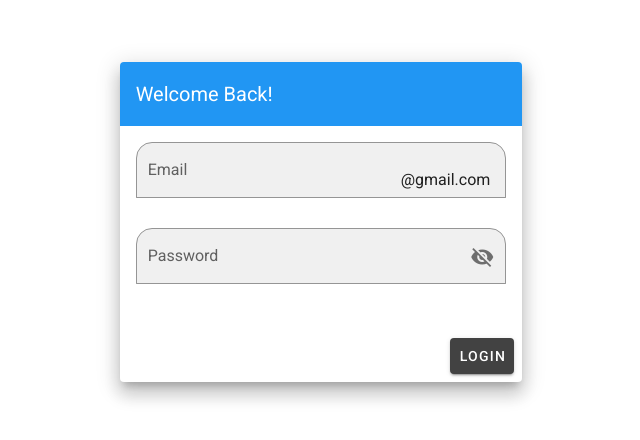
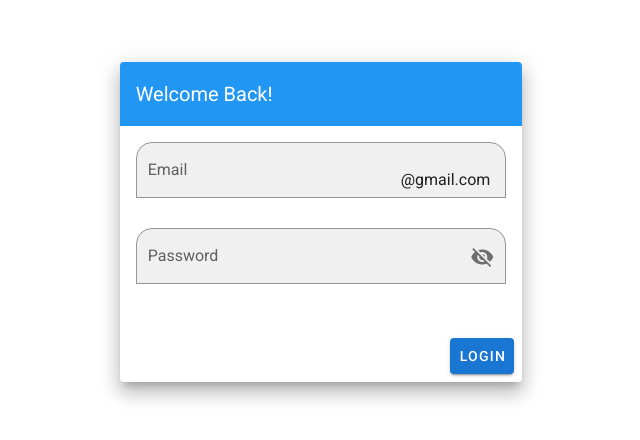
Before and after one commit to Noejuro/Login_Vue, a Vue app: page / in a window 1280 px wide. Shown: the part 178-618 px from the top of the page, without its empty margins (319-959 px from the left). Built offline with nearby package versions, Linux system fonts and the light colour scheme.

Commit message:
login_post_complete

```diff
--- a/src/components/inputLogin.vue
+++ b/src/components/inputLogin.vue
@@ -66,7 +66,7 @@
               </v-card-text>
               <v-card-actions>
                 <v-spacer />
-                <v-btn color="secondary" @click="Submit">Login</v-btn>
+                <v-btn color="primary" @click="Submit">Login</v-btn>
               </v-card-actions>
             </v-card>
           </v-col>
@@ -99,7 +99,10 @@ export default {
             email: this.userEmail+"@gmail.com",
             password: this.userPa
           }
-            axios.post('https://log-intesting.firebaseio.com/user.json', userData);
+          /* eslint-disable no-console */
+            axios.post('https://warm-brushlands-30448.herokuapp.com/api/login', userData)
+                .then(res => console.log(res))
+                .catch(error => console.log(error))
             this.userEmail = "";
             this.userPa = "";
         }
```
